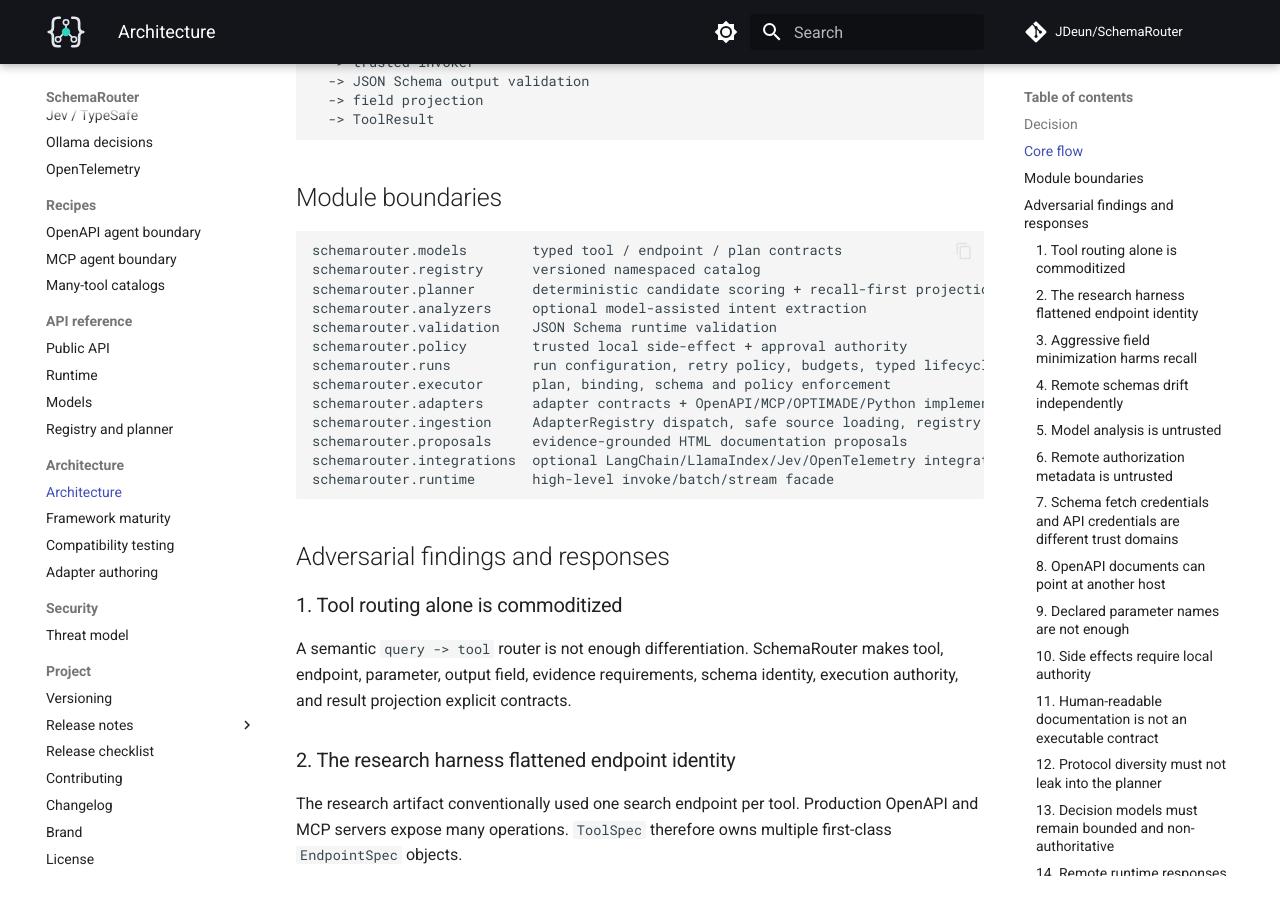
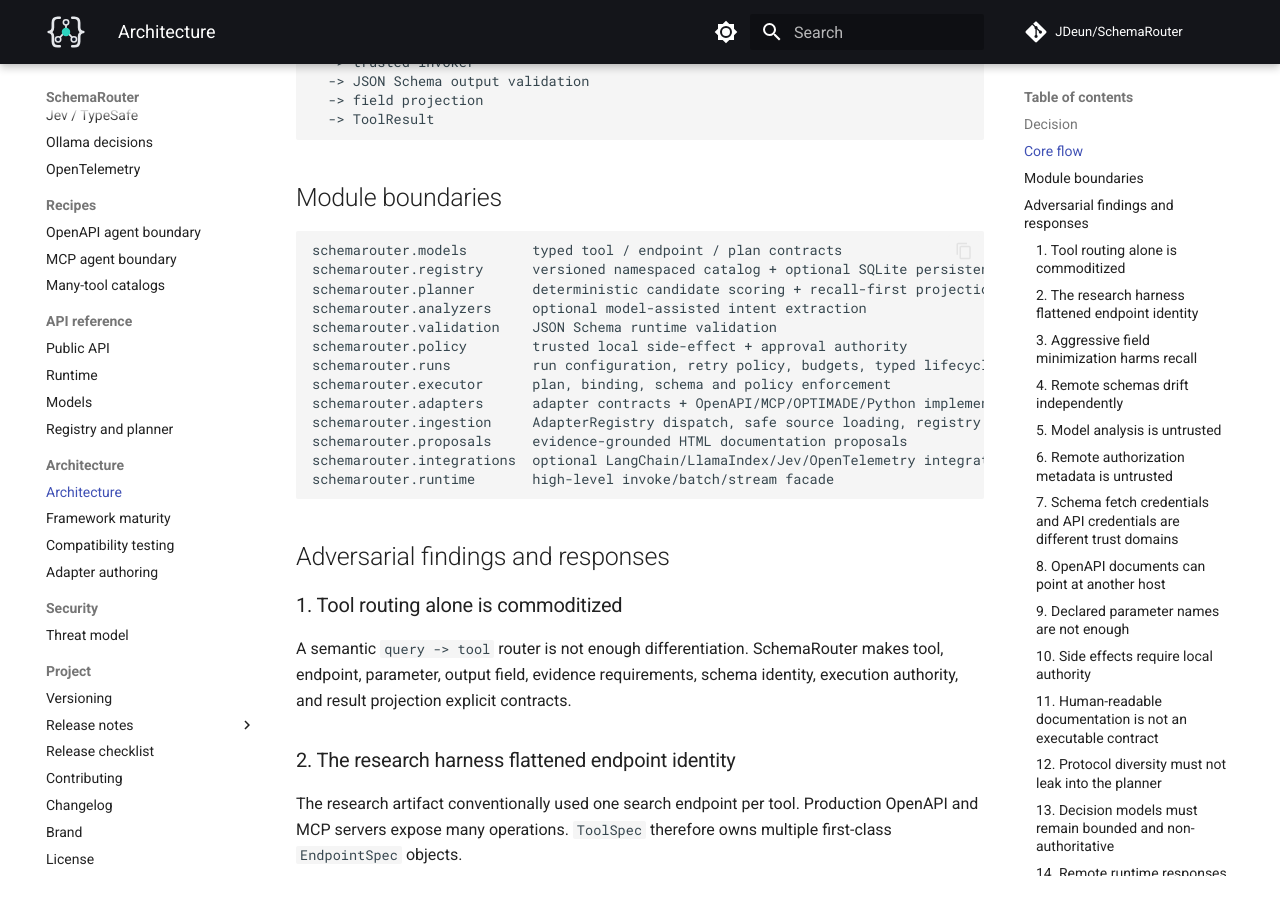
Before and after one commit to JDeun/SchemaRouter, an MkDocs documentation site: the page built from docs/architecture.md, in a window 1280 px wide and 900 px high, scrolled down 607 px. Built offline with MkDocs 1.6.1 and Material for MkDocs 9.7.7, drawn with Linux system fonts in a browser that asks for light colours; comment, search, counter and statistics services are not loaded; some of the changed text lies outside the part shown.

Commit message:
docs: align architecture with SQLite persistence

````diff
--- a/docs/architecture.md
+++ b/docs/architecture.md
@@ -29,7 +29,7 @@ request
 
 ```text
 schemarouter.models        typed tool / endpoint / plan contracts
-schemarouter.registry      versioned namespaced catalog
+schemarouter.registry      versioned namespaced catalog + optional SQLite persistence
 schemarouter.planner       deterministic candidate scoring + recall-first projection
 schemarouter.analyzers     optional model-assisted intent extraction
 schemarouter.validation    JSON Schema runtime validation
@@ -229,7 +229,7 @@ allowlist so installed packages are never auto-executed merely because they are
 - non-object request-body ergonomics and richer nested field projection;
 - organization-specific policy/approval and license/provenance extensions;
 - compensation, transactions, and distributed execution;
-- persistent/distributed registries;
+- distributed/remote registry implementations beyond the built-in SQLite persistence;
 - multi-page and client-rendered documentation crawling;
 - replayable trace storage and additional trusted exporters;
 - dated live-provider benchmark evidence and compatibility dashboards;
````
